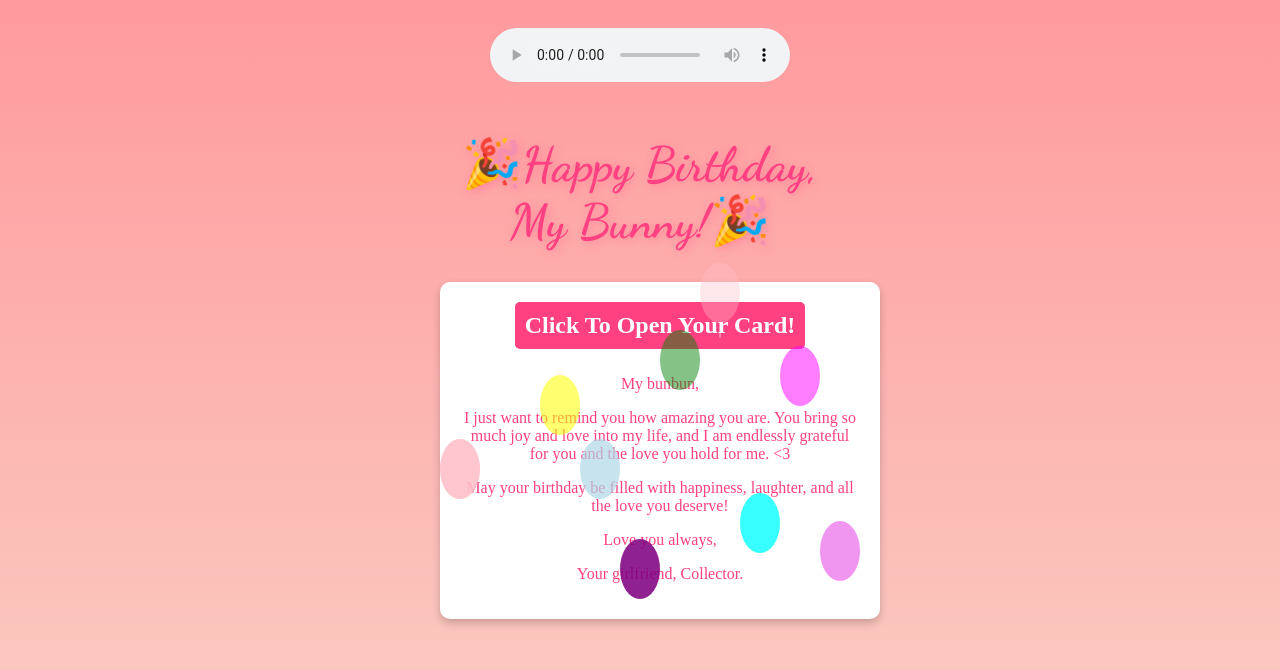
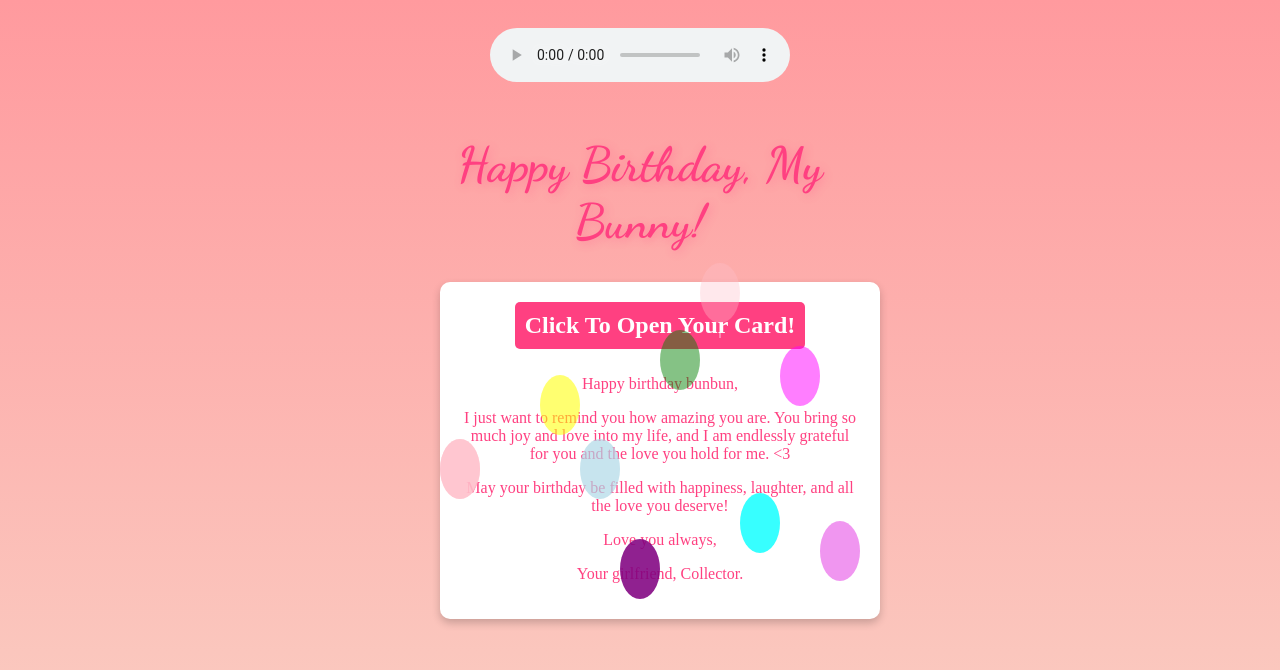
Before and after one commit to CollectorCS/birthday, a plain HTML site: page index.html in a window 1280 px wide. Both pictures are taken after a click on the element "Click To Open Your Card!". Drawn offline with Linux system fonts and the light colour scheme.

Commit message:
Update index.html

```diff
--- a/index.html
+++ b/index.html
@@ -137,13 +137,13 @@ background: violet; }
     </audio>
 
     <div class="container">
-	<h1>🎉Happy Birthday, My Bunny!🎉</h1>
+	<h1>Happy Birthday, My Bunny!</h1>
 
 	<div class="card">
 	    <details>
 		<summary>Click To Open Your Card!</summary>
 		<div class="message">
-		    <p>My bunbun,</p>
+		    <p>Happy birthday bunbun,</p>
 		    <p>I just want to remind you how
 amazing you are. You bring so much joy and love into my life, and I am
 endlessly grateful for you and the love you hold for me. <3</p>
```
